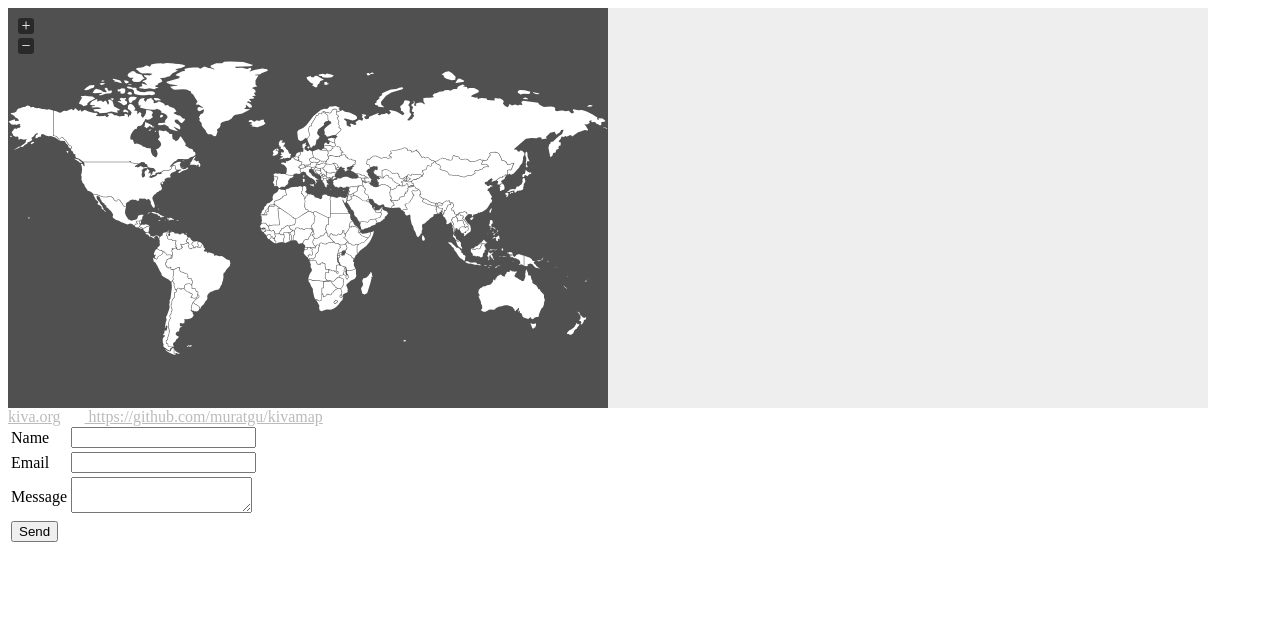
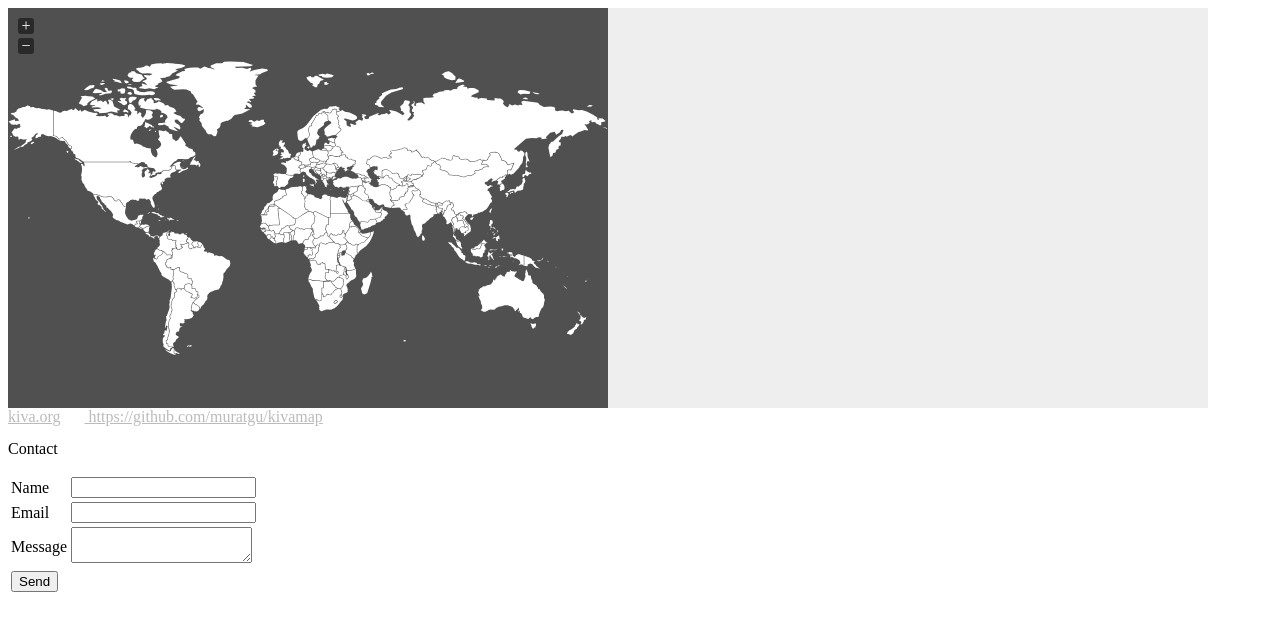
Before and after one commit to muratgu/kivamap, a website: page index.html in a window 1280 px wide. Drawn offline with Linux system fonts and the light colour scheme; no server answers.

Commit message:
add form title

```diff
--- a/index.html
+++ b/index.html
@@ -25,6 +25,7 @@
           </a>
       </div>
       <div id="contact">
+        <p>Contact</p>
         <form name="contact" method="POST" data-netlify="true">
           <table>
             <tr>
```
